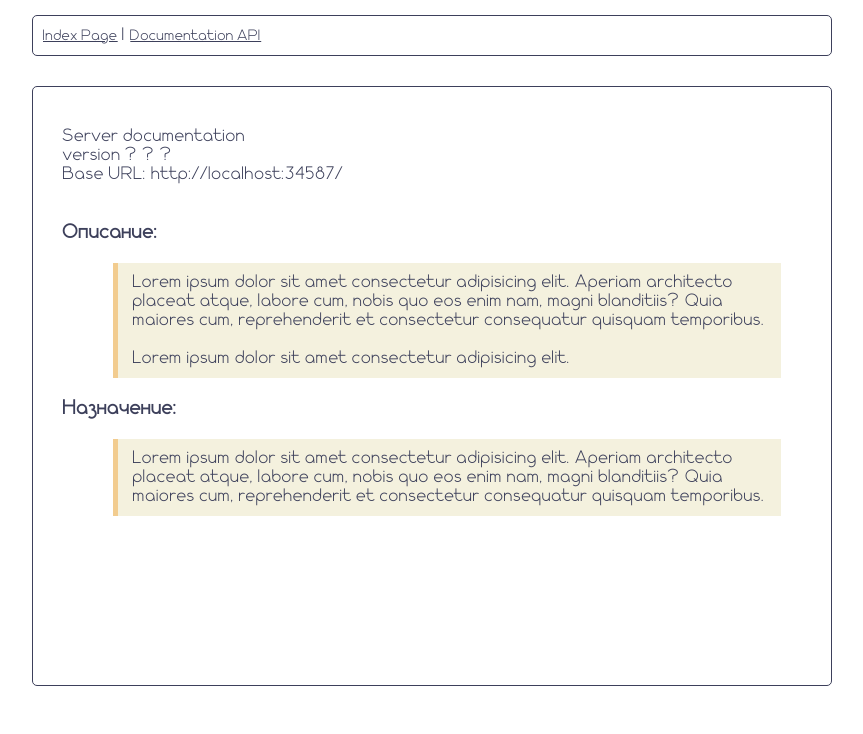
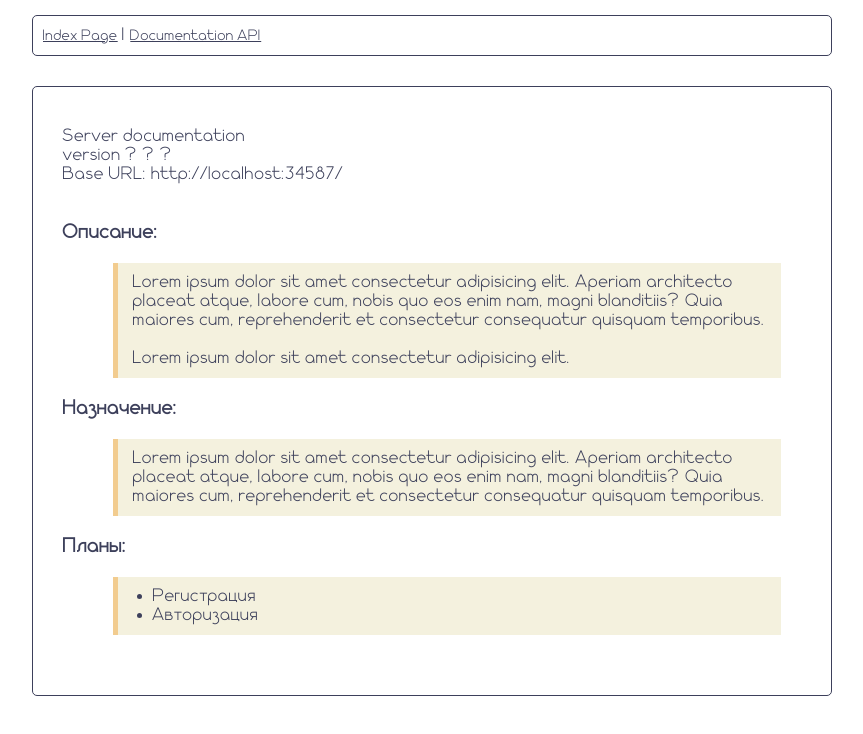
Before and after one commit to Passssword/server-poputchiki-app, a website: page client/index.html in a window 1280 px wide. Shown: the whole page, without its empty margins (208-1071 px from the left). Drawn offline with Linux system fonts and the light colour scheme.

Commit message:
мелкие изменения

```diff
--- a/client/index.html
+++ b/client/index.html
@@ -36,6 +36,13 @@
             labore cum, nobis quo eos enim nam, magni blanditiis?
             Quia maiores cum, reprehenderit et consectetur consequatur
             quisquam temporibus.</div>
+        <h4>Планы:</h4>
+        <div class="note">
+            <ul>
+                <li>Регистрация</li>
+                <li>Авторизация</li>
+            </ul>
+        <div>
     </div>
 </body>
 </html>
--- a/client/source/index.css
+++ b/client/source/index.css
@@ -27,7 +27,7 @@
 }
 .content_block {
 	width: 800px;
-	height: 600px;
+	min-height: 300px;
 	margin-top: 30px;
 	padding: 40px 30px;
 	border: 1px solid var(--color3);
@@ -47,6 +47,8 @@ h2 {font: bold 30px "Cruinn",sans-serif;}
 h3 {font: bold 25px "Cruinn",sans-serif;}
 h4 {font: bold 20px "Cruinn",sans-serif;}
 
+ul {padding-left: 20px}
+
 .grey_marker {background-color: #ddd;}
 
 .note {
```
Also changed, not shown: client/docx.html (+1 -0 lines), 3 other files.
